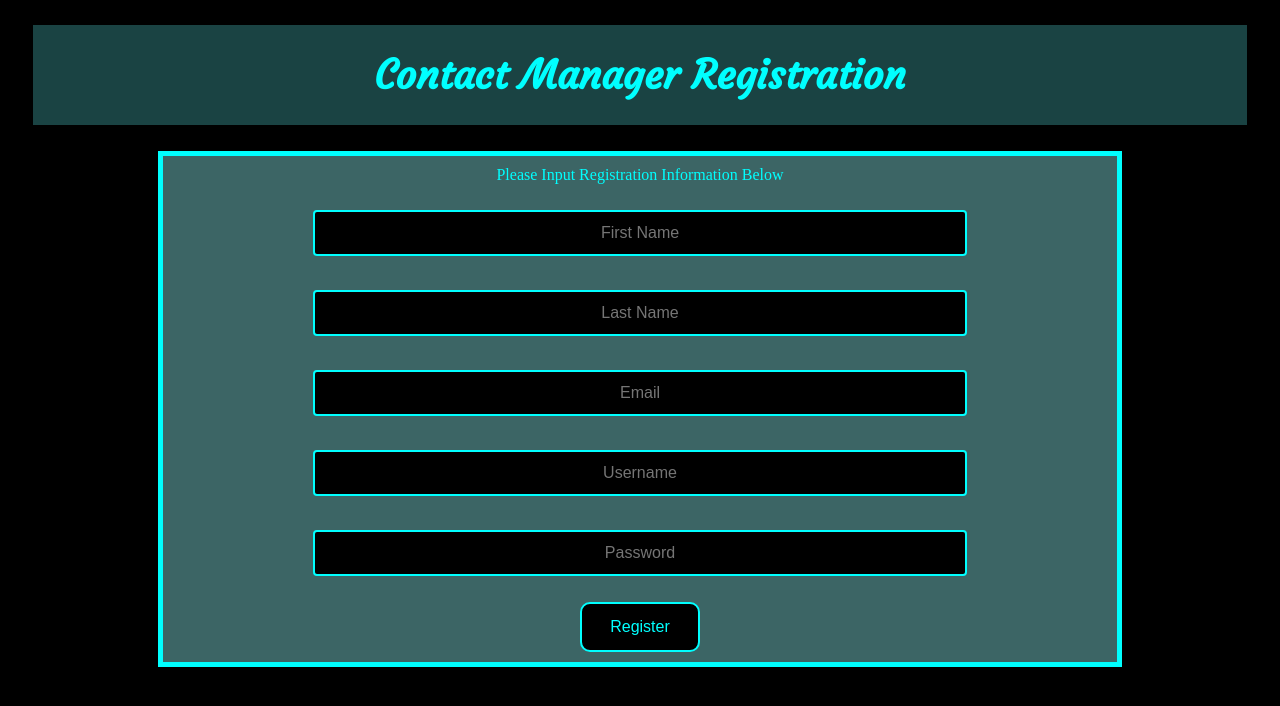
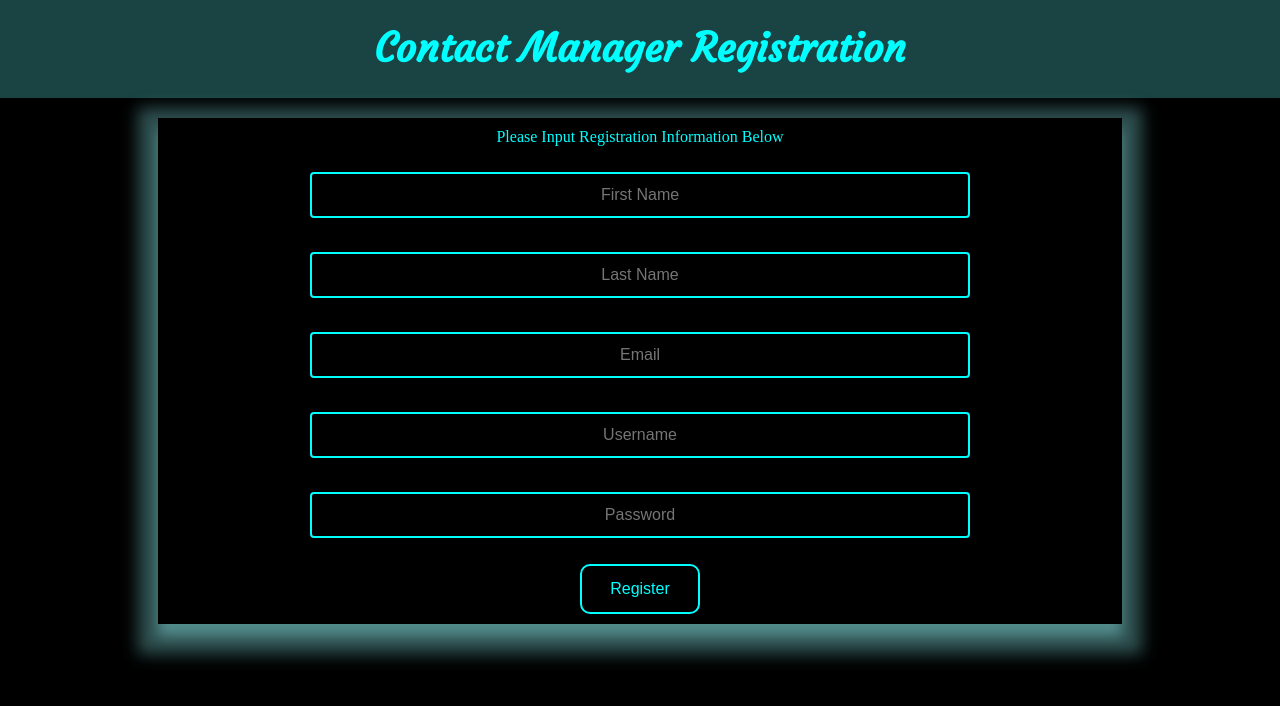
Before and after one commit to BunnyCorruption/contact-manager, a PHP site: page /register.html in a window 1280 px wide. Shown: the top 706 px of the page. Run offline with PHP 8.4, Linux system fonts and the light colour scheme; some web fonts are replaced.

Commit message:
bold register link and def layout for div

```diff
--- a/html/css/styles.css
+++ b/html/css/styles.css
@@ -7,7 +7,7 @@ body {
 
 #loginTitle, #regTitle {
     font-size: 40px;
-    margin: 2% 2%;
+    margin: -10px -10px 20px -10px;
     text-align: center;
     font-family: Courgette, serif;
     color: aqua;
@@ -19,10 +19,13 @@ body {
 #loginDiv, #registrationDiv {
     padding: 10px;
     margin: 10px 150px 20px 150px;
-    background-color: rgba(115, 194, 194, 0.521);
-    border-width: 5px;
+    /*background-color: rgba(115, 194, 194, 0.521);
+    border-width: 1px;
     border-style: solid;
-    border-color: aqua;
+    border-color: aqua;*/
+    box-shadow: 0 10px 15px 20px rgba(115, 194, 194, 0.411), 0 12px 12px rgba(115, 194, 194, 0.521);
+    /*box-shadow: 0 10px 20px rgba(0,0,0,0.19), 0 6px 6px rgba(0,0,0,0.23);*/
+
 }
 
 .btn {
--- a/html/index.html
+++ b/html/index.html
@@ -18,7 +18,7 @@
     <span id="innerTitle">Please Log In</span><br><br>
     <input id=userLogin type="text" placeholder="Input Username"><br><br>
     <input id=userPassword type="password" placeholder="Input Password"><br><br>
-    <h3>If you do not have a login, please <a href=register.html><em>register</em></a>.</h3>
+    <h3>If you do not have a login, please <a href=register.html><em><strong>register</strong>></em></a>.</h3>
     <button type="button" id="loginButton" class="btn btn-outline" onclick="doLogin();">Log In</button><br>
     <span id="loginResult"></span>
   </div>
```
